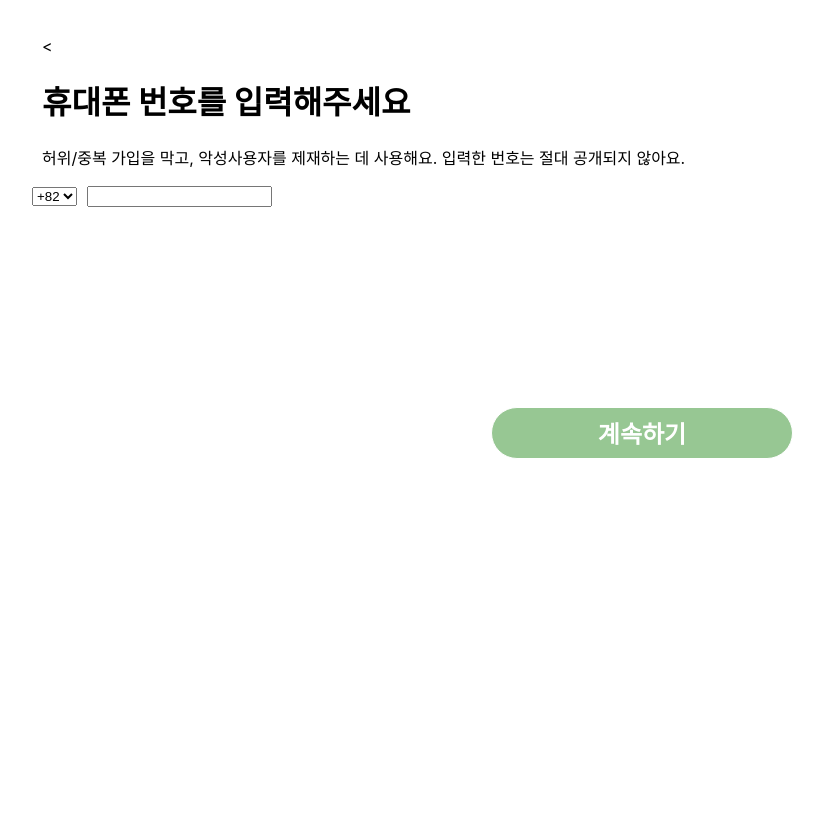
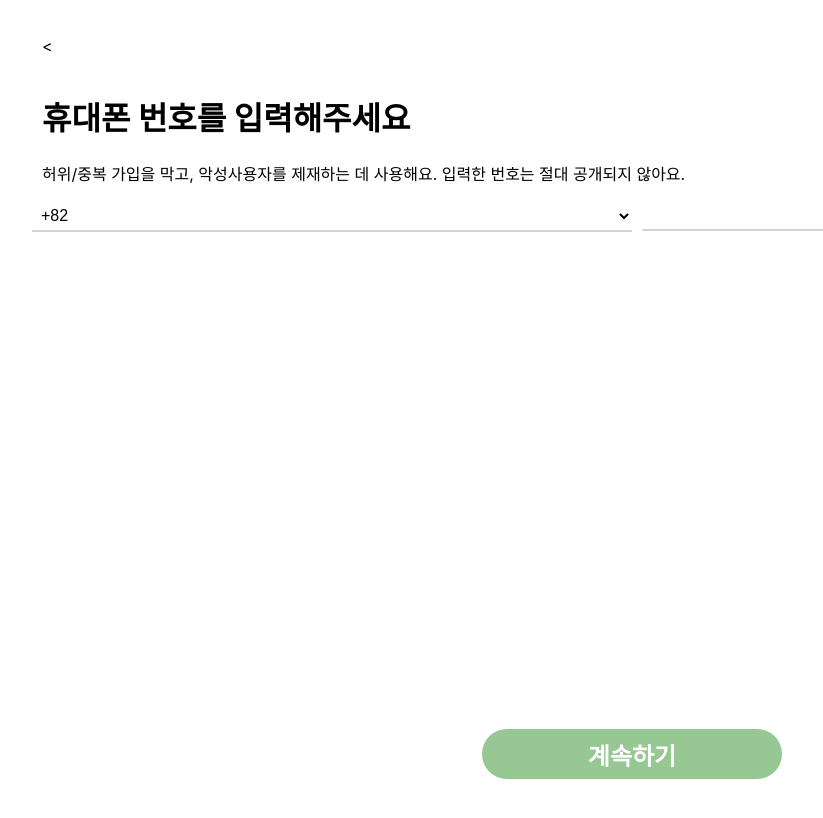
Before and after one commit to HyunJong00/HIKERS, a React (Create React App) app in the folder hikers-web/: page /Join01 in a window 1280 px wide. Shown: the top 818 px of the page, without its empty margins (8-831 px from the left). Built offline with nearby package versions, Linux system fonts and the light colour scheme.

Commit message:
join 1 2 3 모두 수정했음

```diff
--- a/hikers-web/src/assets/styles/Join01.css
+++ b/hikers-web/src/assets/styles/Join01.css
@@ -1,33 +1,80 @@
-/* src/assets/styles/Home.css */
+/* src/assets/styles/Join01.css */
 .start-container {
-  padding:20px;
-  margin-left:20px;
+  padding: 20px;
+  margin-left: 20px;
+  display: flex;
+  flex-direction: column;
+  height: 100vh; /* 전체 화면 높이 사용 */
+  justify-content: space-between; /* 요소들 사이에 여백을 균등하게 배분 */
+}
 
-  }
-  .phone-number-container{
-    display: flex;
+.phone-number-container {
+  display: flex;
+  margin-bottom: 20px;
+  flex: 1; /* 수평 공간을 다 사용하도록 설정 */
+}
 
-  }
-  .phone-number{
-    margin-right:10px;
+.phone-number {
+  margin-right: 10px;
+  flex: 1; /* 입력 필드가 가능한 공간을 다 사용하도록 설정 */
+}
 
-  }
-.continue{
-  color:white;
+.phone-number select {
+  border: none;
+  outline: none;
+  background: transparent;
+  border-bottom: 2px solid #d3d3d3; /* 기본 회색 */
+  font-size: 16px;
+  padding: 5px;
+  width: 100%; /* 입력 필드가 부모 컨테이너를 꽉 채우도록 설정 */
+  box-sizing: border-box; /* padding을 포함하여 전체 너비 계산 */
+  transition: border-color 0.3s ease;
+}
+
+.phone-number input {
+  border: none;
+  outline: none;
+  background: transparent;
+  border-bottom: 2px solid #d3d3d3; /* 기본 회색 */
+  font-size: 16px;
+  padding: 5px;
+  width: 100%; /* 입력 필드가 부모 컨테이너를 꽉 채우도록 설정 */
+  box-sizing: border-box; /* padding을 포함하여 전체 너비 계산 */
+  transition: border-color 0.3s ease;
+}
+
+.phone-number input:focus,
+.phone-number select:focus {
+  border-bottom: 2px solid #4caf50; /* 초록색 */
+}
+
+.continue {
+  color: white;
   display: flex;
   justify-content: center; /* 수평 중앙 정렬 */
   align-items: center; /* 수직 중앙 정렬 */
-  border:1px solid;
+  border: 1px solid;
   border-radius: 30px;
   background-color: #97C793;
   width: 300px;
-  margin-bottom: 20px;
   height: 50px;
-  margin-top:100px;
-  margin:auto;
-  margin-top:200px;
+  position: fixed; /* 화면 하단에 고정 */
+  bottom: 20px; /* 화면 하단에서 20px 떨어진 위치 */
+  left: 50%; /* 수평 중앙에 위치 */
+  transform: translateX(-50%); /* 중앙 정렬 */
+  cursor: pointer; /* 포인터 커서로 변경 */
+  transition: background-color 0.3s ease; /* 배경색 변화에 부드러운 애니메이션 추가 */
 }
-.left-aligned{
-  margin-right:auto;
-  margin-left:10px;
+
+.continue h2 {
+  margin: 0; /* 기본 margin 제거 */
 }
+
+.continue:hover {
+  background-color: #4caf50; /* 찐한 초록색 */
+}
+
+.left-aligned {
+  margin-right: auto;
+  margin-left: 10px;
+}
--- a/hikers-web/src/assets/styles/Join02.css
+++ b/hikers-web/src/assets/styles/Join02.css
@@ -1,4 +1,4 @@
-/* src/assets/styles/Home.css */
+/* src/assets/styles/Hoin02.css */
 .start-container {
   padding:20px;
   margin-left:20px;
--- a/hikers-web/src/assets/styles/Join03.css
+++ b/hikers-web/src/assets/styles/Join03.css
@@ -1,5 +1,24 @@
+/* src/assets/styles/Join03.css */
 .container {
-  display: grid;
-  place-items: center; /* 수평 및 수직 가운데 정렬 */
+  display: flex;
+  flex-direction: column; /* 세로 방향으로 배치 */
+  justify-content: center; /* 수직 가운데 정렬 */
+  align-items: center; /* 수평 가운데 정렬 */
   height: 100vh; /* 전체 화면 높이 */
+  background-image: url(C:\Users\Hoon\HIKERS\회원가입\HIKERS\hikers-web\src\assets\img\complete.jpg); /* 배경 이미지 설정 */
+  background-size: cover; /* 이미지가 컨테이너를 완전히 덮도록 설정 */
+  background-position: center; /* 이미지가 컨테이너의 중앙에 위치하도록 설정 */
+  background-repeat: no-repeat; /* 이미지가 반복되지 않도록 설정 */
+  text-align: center; /* 텍스트 중앙 정렬 */
 }
+
+.container .check-icon {
+  font-size: 3rem; /* 체크 아이콘 크기 조정 (작아짐) */
+  color: #4caf50; /* 체크 아이콘 색상 */
+  margin-bottom: 20px; /* 체크 아이콘과 인증 완료 사이의 간격 추가 */
+}
+
+.container .message {
+  font-size: 2rem; /* 인증 완료 텍스트 크기 조정 */
+  color: black; /* 인증 완료 텍스트 색상 (검은색) */
+}
--- a/hikers-web/src/pages/Join01.js
+++ b/hikers-web/src/pages/Join01.js
@@ -1,41 +1,44 @@
-// src/pages/Home.js
+// src/pages/Join01.js
 import React, { useState } from 'react';
 import { useNavigate } from 'react-router-dom';
 import '../assets/styles/Join01.css';
 
-function Start() {
+function Join01() {
     const [selectedInternationalNumber, setSelectedInternationalNumber] = useState('');
     const [phoneNumber, setPhoneNumber] = useState('');
     const navigateStart = useNavigate();
     const navigateJoin02 = useNavigate();
+
     const internationalNumberChange = (event) => {
         setSelectedInternationalNumber(event.target.value);
     };
+
     const phoneNumberChange = (event) => {
         setPhoneNumber(event.target.value);
     };
+
     const goBack = () => {
         navigateStart('/'); // '/' 페이지로 이동
     };
-    const goJoin02 = () =>{
-        navigateJoin02('/join02')
-    }
 
+    const goJoin02 = () => {
+        navigateJoin02('/join02');
+    };
 
     return (
         <div className="start-container">
-            <div className = "left-aligned" onClick={goBack}><p> &lt; </p></div> {/* "<" 사용시 오른쪽으로 작성 "&lt" */}
+            <div className="left-aligned" onClick={goBack}><p> &lt; </p></div>
             <div className="left-aligned">
-                <h1> 휴대폰 번호를 입력해주세요 </h1>
+                <h1>휴대폰 번호를 입력해주세요</h1>
                 <p>허위/중복 가입을 막고, 악성사용자를 제재하는 데 사용해요. 입력한 번호는 절대 공개되지 않아요.</p>
             </div>
-            <div className = "phone-number-container">
+            <div className="phone-number-container">
                 <div className="phone-number">
                     <select id="internationalNumber" name="internationalNumber" value={selectedInternationalNumber} onChange={internationalNumberChange}>
-                    <option value="82">+82</option>
-                    <option value="84">+84</option>
-                    <option value="1">+1</option>
-                    <option value="86">+86</option>
+                        <option value="82">+82</option>
+                        <option value="84">+84</option>
+                        <option value="1">+1</option>
+                        <option value="86">+86</option>
                     </select>
                 </div>
                 <div className="phone-number">
@@ -48,12 +51,11 @@ function Start() {
                     />
                 </div>
             </div>
-            <div className = "continue">
-                <h2 onClick={goJoin02}> 계속하기 </h2>
+            <div className="continue">
+                <h2 onClick={goJoin02}>계속하기</h2>
             </div>
-
         </div>
     );
 }
 
-export default Start;
+export default Join01;
--- a/hikers-web/src/pages/Join02.js
+++ b/hikers-web/src/pages/Join02.js
@@ -1,9 +1,9 @@
-// src/pages/Home.js
+// src/pages/Join02.js
 import React, { useState } from 'react';
 import { useNavigate } from 'react-router-dom';
 import '../assets/styles/Join01.css';
 
-function Start() {
+function Join02() {
     const [selectedInternationalNumber, setSelectedInternationalNumber] = useState('');
     const [verificationCode, setVerificationCode] = useState('');
     const navigate = useNavigate();
@@ -46,4 +46,4 @@ function Start() {
     );
 }
 
-export default Start;
+export default Join02;
--- a/hikers-web/src/pages/Join03.js
+++ b/hikers-web/src/pages/Join03.js
@@ -1,14 +1,14 @@
-// src/pages/Home.js
-import React, { useState } from 'react';
-import { useNavigate } from 'react-router-dom';
+// src/pages/Join03.js
+import React from 'react';
 import '../assets/styles/Join03.css';
 
-function Start() {
+function Join03() {
     return (
         <div className="container">
-            <h1> 인증 완료 </h1>
+            <div className="check-icon">✔️</div>
+            <div className="message">인증 완료</div>
         </div>
     );
 }
 
-export default Start;
+export default Join03;
```
Also changed, not shown: hikers-web/src/assets/img/complete.jpg (added).
